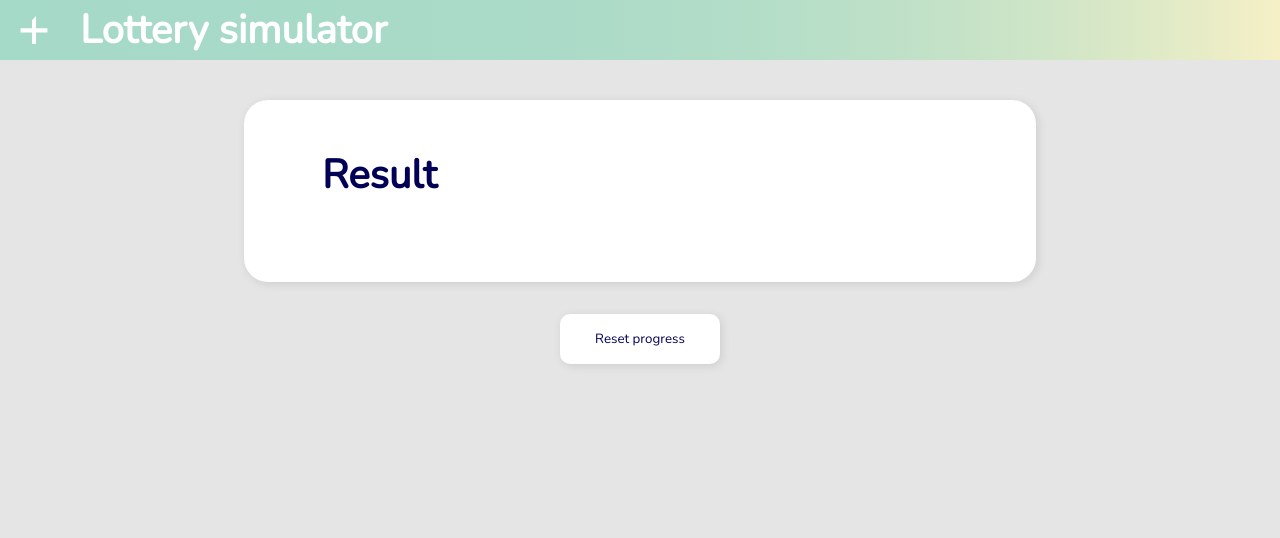
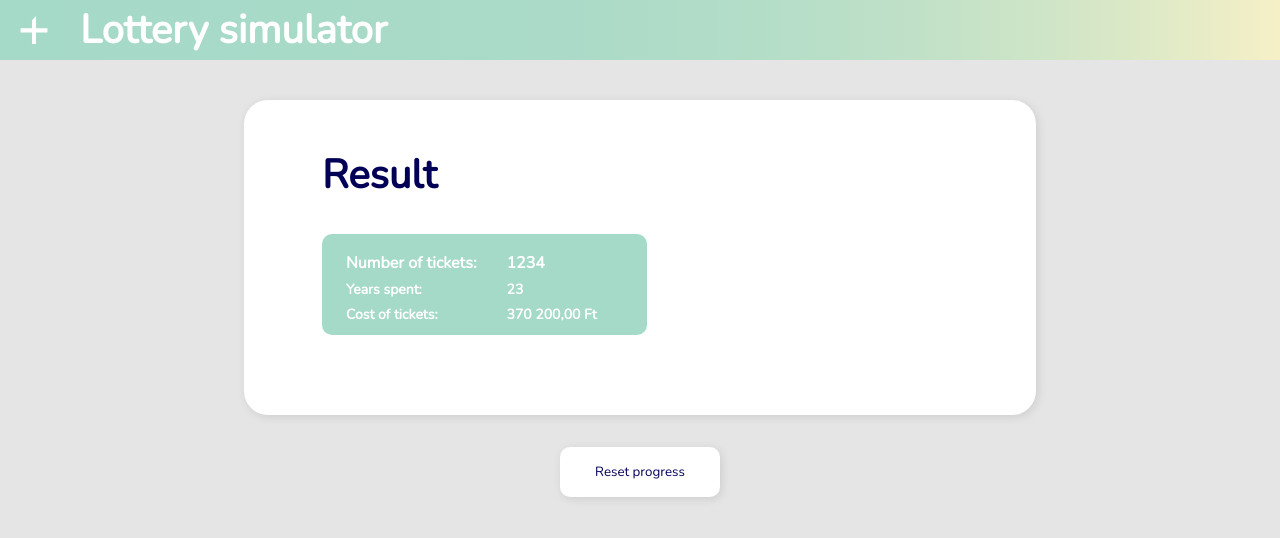
Before and after one commit to szoverdffygyorgy/lottery-simulator-vue, a Vue app: page / in a window 1280 px wide. Shown: the top 538 px of the page. Built offline with nearby package versions, Linux system fonts and the light colour scheme.

Commit message:
Aggergated results added

```diff
--- /dev/null
+++ b/src/containers/aggergated-resutls/AggergatedResults.vue
@@ -0,0 +1,76 @@
+<script setup lang="ts">
+const attempts = 1234;
+</script>
+
+<template>
+  <div class="container">
+    <div class="grid">
+      <label class="large-label">Number of tickets:</label>
+      <label class="attempts-label">{{ attempts }}</label>
+      <label class="label">Years spent:</label>
+      <label class="label">{{ Math.floor(attempts / 52) }}</label>
+      <label class="label">Cost of tickets:</label>
+      <label class="label">{{
+        new Intl.NumberFormat('hu-HU', {
+          style: 'currency',
+          currency: 'HUF',
+        }).format(attempts * 300)
+      }}</label>
+    </div>
+  </div>
+</template>
+
+<style scoped>
+.container {
+  display: flex;
+  flex-direction: column;
+  max-width: 325px;
+  margin-bottom: 32px;
+  padding: 18px 19px 11px 24px;
+  background-color: var(--primary);
+  border-radius: 10px;
+
+  @media (max-width: var(--breakpoints-mobile)) {
+    margin-bottom: 25px;
+  }
+}
+
+.label {
+  font-size: 14px;
+  font-weight: 700;
+  color: var(--secondary-text);
+}
+
+.large-label {
+  font-size: 16px;
+  font-weight: 700;
+  color: var(--secondary-text);
+
+  @media (max-width: var(--breakpoints-mobile)) {
+    font-size: 14px;
+  }
+}
+
+.attempts-label {
+  font-size: 16px;
+  font-weight: 800;
+  color: var(--secondary-text);
+
+  @media (max-width: var(--breakpoints-mobile)) {
+    font-size: 14px;
+  }
+}
+
+.grid {
+  display: grid;
+  row-gap: 6px;
+  grid-template-columns: 56.92% 43.08%;
+  width: 100%;
+  height: 100%;
+
+  @media max-width: var(--breakpoints-mobile) {
+    row-gap: 8px;
+    grid-template-columns: 52.43% 47.57%;
+  }
+}
+</style>
--- a/src/containers/main-container/MainContainer.vue
+++ b/src/containers/main-container/MainContainer.vue
@@ -1,13 +1,16 @@
-<script setup lang="ts"></script>
+<script setup lang="ts">
+import AggregatedResults from '../aggergated-resutls/AggergatedResults.vue';
+</script>
 
 <template>
-  <div class="container">
+  <div class="main-container">
     <h2 class="title">Result</h2>
+    <AggregatedResults />
   </div>
 </template>
 
 <style scoped>
-.container {
+.main-container {
   position: relative;
   display: flex;
   flex-direction: column;
```
